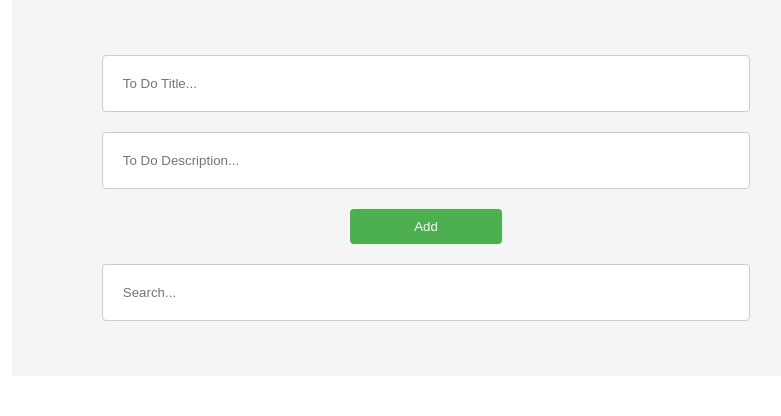
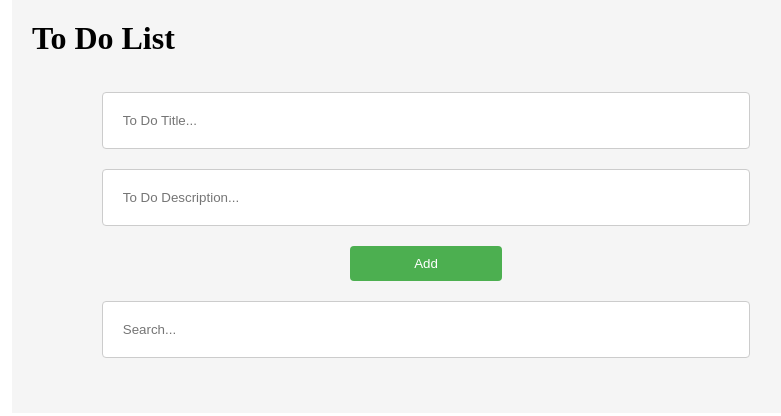
Before and after one commit to OmnyaMohamed22393/To-Do-List, a plain HTML site: page index.html in a window 1280 px wide. Shown: the whole page, without its empty margins (224-1005 px from the left). Drawn offline with Linux system fonts and the light colour scheme.

Commit message:
Update index.html

```diff
--- a/index.html
+++ b/index.html
@@ -10,7 +10,7 @@
 <body>
 
     <div class="container">
-        <!-- <h1>Enter Task</h1> -->
+        <h1>To Do List</h1>
         <div class="listInput">
             <input type="text" class="data" id="inputTask" placeholder="To Do Title..." />
             <input type="text" class="data" id="inputDescription" placeholder="To Do Description...">
```
